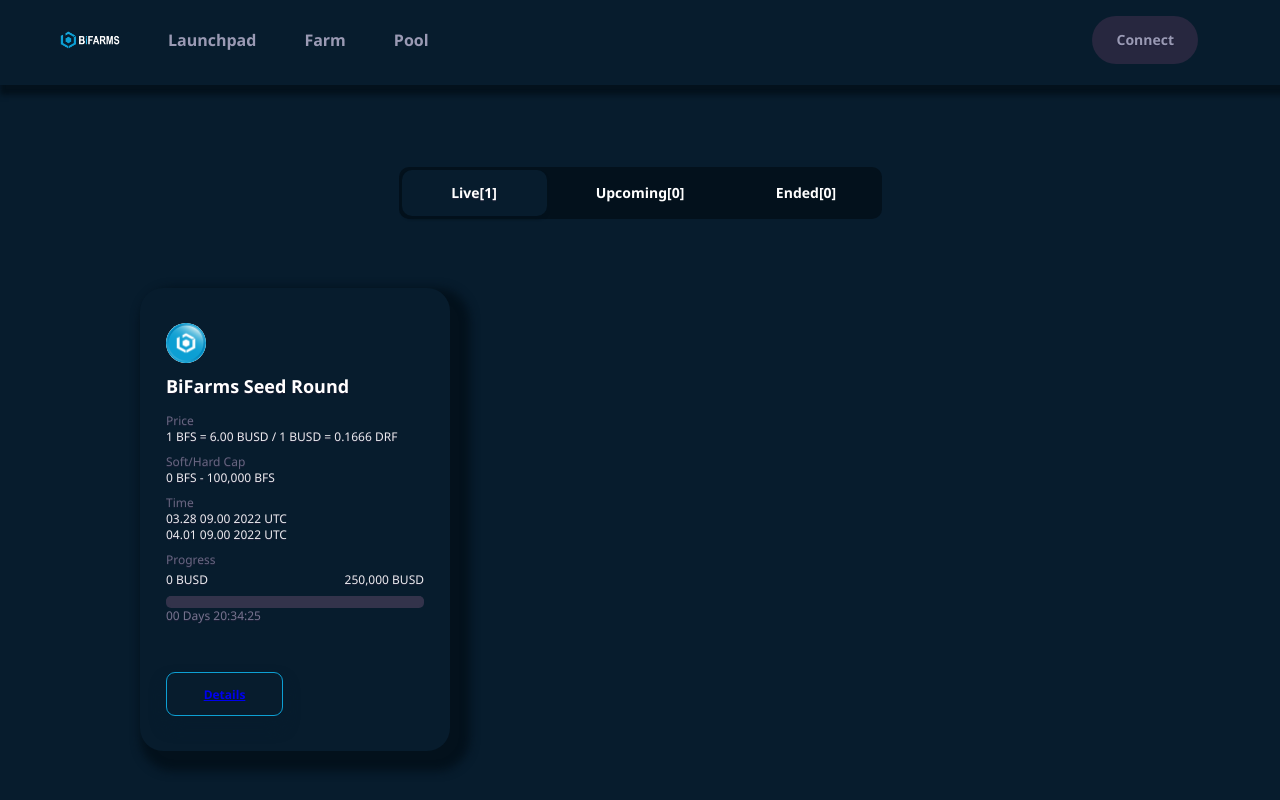
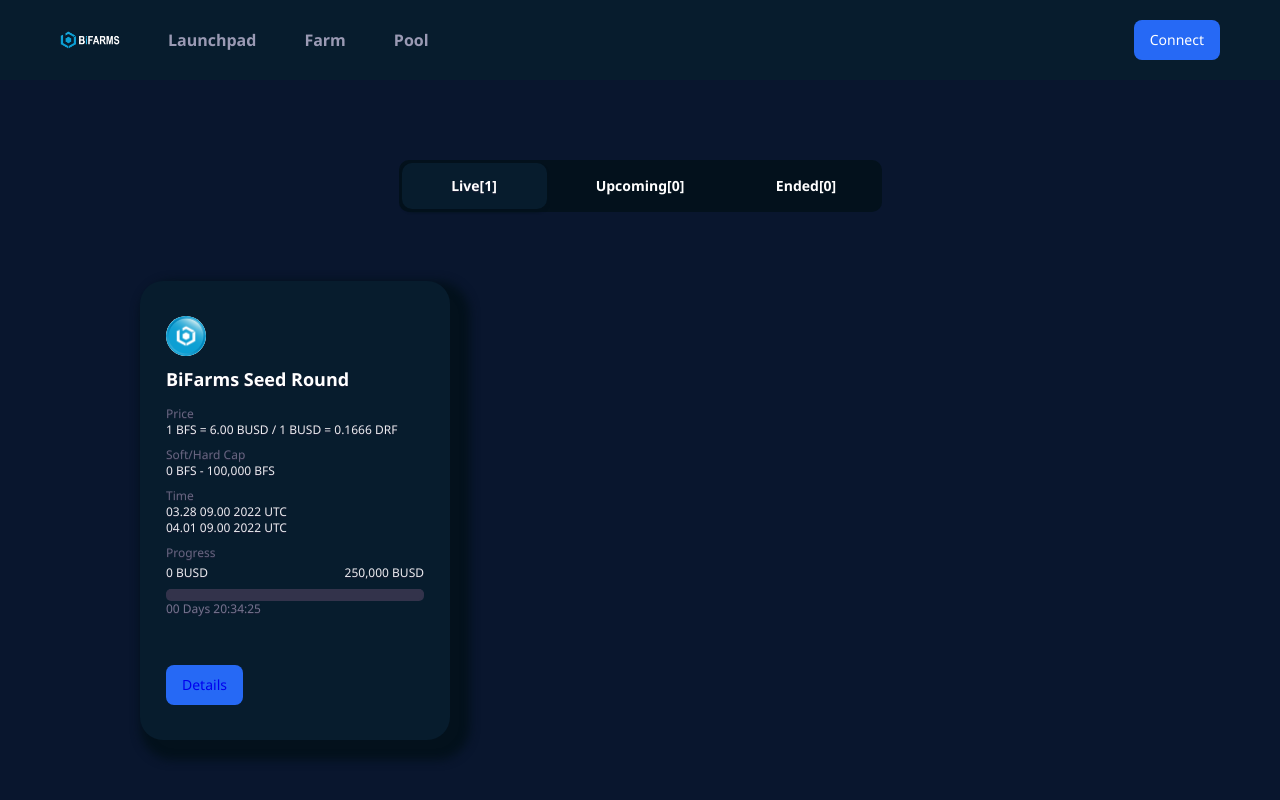
Before and after one commit to bifarmsnetwork/bifarms-dapp, a React (Create React App) app: page / in a window 1280 px wide. Shown: the top 800 px of the page. Built offline with nearby package versions, Linux system fonts and the light colour scheme.

Commit message:
Did few style changes

```diff
--- a/src/components/Details/Details.css
+++ b/src/components/Details/Details.css
@@ -8,12 +8,12 @@
     padding: 80px 0 0;
     position: relative;
     min-height: calc(100vh - 255px);
-    background-color: #202136;
+    background-color: #09162E;
 }
 
 .ido-content {
     display: block;
-    /* background-color: #071c2d; */
+    /* background-color: #09162E; */
     height: auto;
     margin-bottom: 50px;
 }
@@ -29,7 +29,7 @@
 .back {
     display: flex;
     align-items: center;
-
+    /* padding-top: 70px; */
 
 }
 
@@ -56,7 +56,7 @@
     border-radius: 23px;
     padding: 40px 48px;
     box-sizing: border-box;
-    background-color: #27273f;
+    background-color: #09162E;
     box-shadow: 0 10px 36px 0 #18142b;
 }
 
@@ -77,7 +77,7 @@
     height: 48px;
     border-radius: 50%;
     margin-right: 17px;
-    background-color: #fff;
+    background-color: #09162E;
 }
 
 .ido-name {
@@ -169,7 +169,7 @@
     display: flex;
     flex-direction: column;
     border-radius: 23px;
-    background-color: #27273f;
+    background-color: #09162E;
     box-shadow: 0 10px 36px 0 #18142b;
     box-sizing: border-box;
 
@@ -207,7 +207,7 @@
     align-items: center;
     padding: 0 10px;
     font-size: 12px;
-    background-color: #33334b;
+    background-color: #09162E;
     color: #fff;
 }
 
--- a/src/components/Details/Details.jsx
+++ b/src/components/Details/Details.jsx
@@ -13,7 +13,7 @@
       <div className="ido-detail">
         <div className="back">
           <div className="back-container">
-            <Link to="/">
+            <Link to="/" style={{ textDecoration: 'none' }}>
             <span>
               <i className="icon el-icon-arrow-left"></i>
               Back
--- a/src/components/Launchpad/Launchpad.css
+++ b/src/components/Launchpad/Launchpad.css
@@ -1,7 +1,5 @@
 .ido {
-    padding-top: 87px;
-    background-color: #071c2d;
-    height: 100vh;
+
 }
 
 .tabs-container {
@@ -252,26 +250,18 @@
 .ido-with-whitelist {
     display: flex;
     justify-content: space-between;
+    text-decoration: none;
 }
 
 .ido-btn-detail {
-    width: 117px;
-    height: 44px;
-    line-height: 44px;
-    border-radius: 9px;
-    cursor: pointer;
-    font-size: 12px;
-    font-weight: 700;
-    text-align: center;
+    text-decoration: none;
+    height: auto;
+    padding: 10px 16px;
+    border-radius: 8px;
+    font-size: 14px;
+    line-height: 20px;
+    font-weight: 500;
+    border: 0 #000;
     color: #fff;
-    box-shadow: 0 10px 15px 0 #071c2d;
-    border: 1px solid #0da0d4;
+    background-image: linear-gradient(180deg , #2669f5 , #2669f5);
 }
-
-
-
-.linear-btn {
-    background-color: transparent ;
-
-    transition: 0.3s;
-}
--- a/src/components/Launchpad/Launchpad.jsx
+++ b/src/components/Launchpad/Launchpad.jsx
@@ -12,7 +12,8 @@
 
   return (
      <>
-     <div className="ido">
+     <div className="el-main">
+      <div className="ido">
       <div className="tabs-container">
         <div className="tabs">
           <div className={toggleState === 1 ? "tab-pan is-active" : "tab-pan"} onClick={() => toggleTab(1)}>Live[1]</div>
@@ -120,7 +121,7 @@
                   <div className="button-div">
                     <div className="ido-with-whitelist">
                       <div className="ido-btn-detail shake-shake linear-btn">
-                        <Link to="/details">
+                        <Link to="/details" style={{ textDecoration: 'none' }}>
                         <div className="ido-btn-white-list"> Details </div>
                         </Link>
 
@@ -151,6 +152,7 @@
         </div>
         </div>
       </div>
+      </div>
     </>
   );
 };
--- a/src/components/Navbar/Navbar.css
+++ b/src/components/Navbar/Navbar.css
@@ -57,7 +57,19 @@
 }
 
 .connect {
-    min-width: 105px;
+    height: auto;
+    padding: 10px 16px;
+    border-radius: 8px;
+    font-size: 14px;
+    line-height: 20px;
+    font-weight: 500;
+    border: 0 #000;
+    color: #fff;
+    background-image: linear-gradient(180deg , #2669f5 , #2669f5);
+
+}
+
+/* min-width: 105px;
     box-sizing: border-box;
     padding: 0 24px;
     height: 48px;
@@ -72,5 +84,4 @@
     text-shadow: 0 1px 1px #20203a;
     cursor: pointer;
     position: relative;
-    margin-right: 22px;
-}
+    margin-right: 22px; */
```
